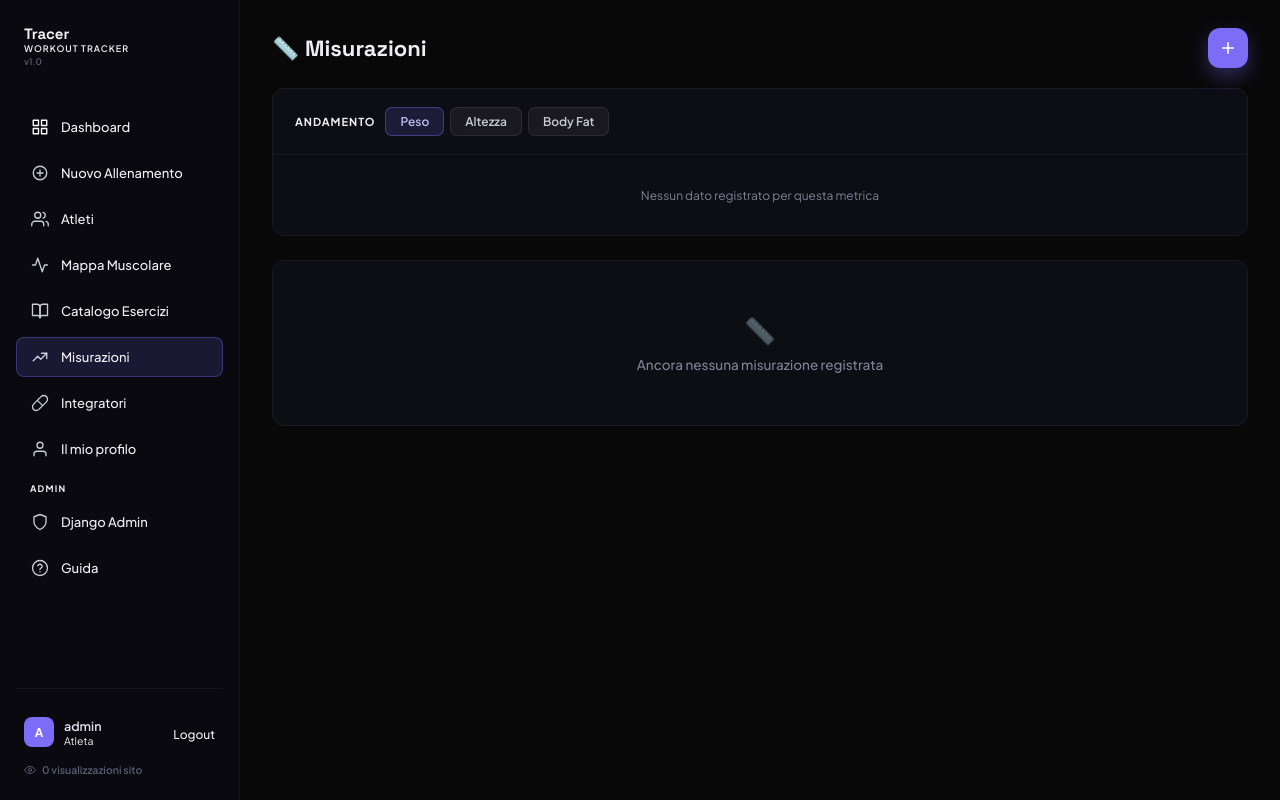
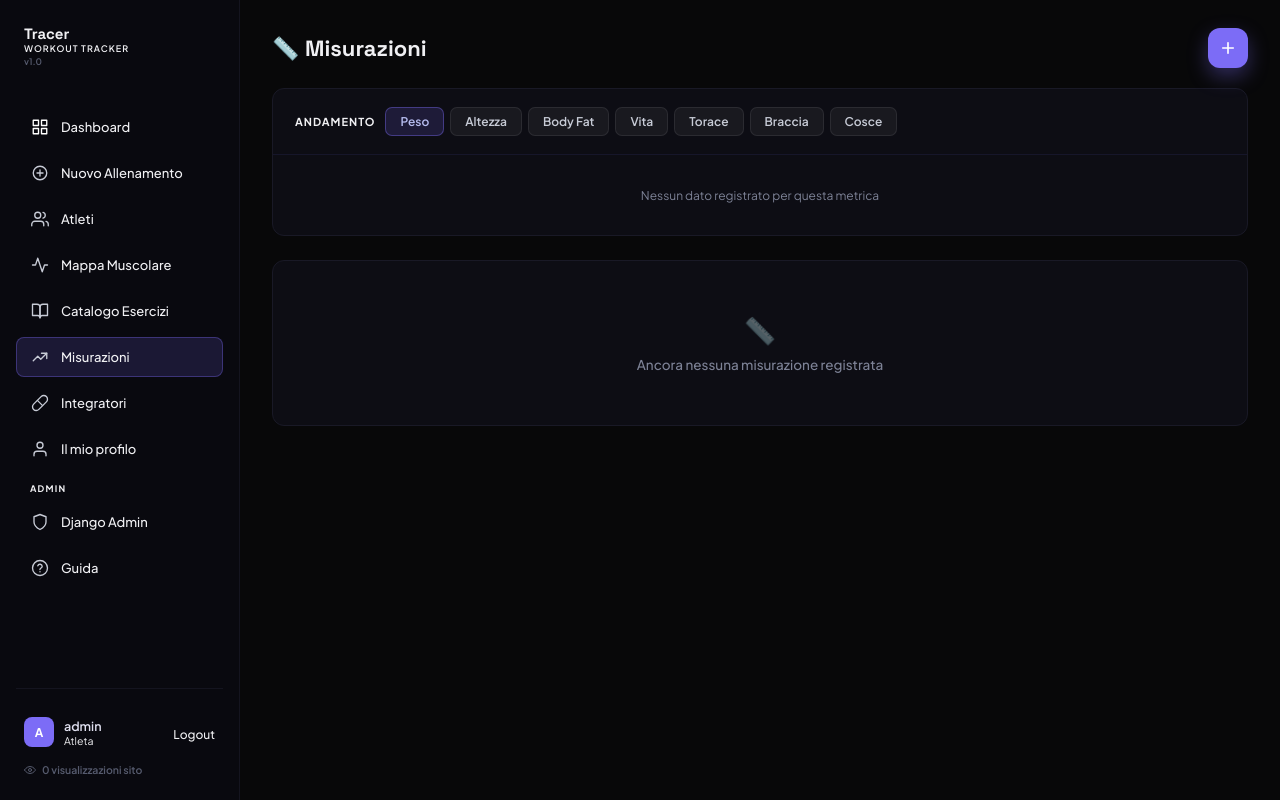
Before and after one commit to alfredoFaro98/TracerGym, a Django app: page /misurazioni/ in a window 1280 px wide. Run offline with Django 5.2, Linux system fonts and the light colour scheme; a user stored in the database is signed in; data that the repository does not hold is empty.

Commit message:
Aggiunge circonferenze (vita, torace, braccia, cosce) alle misurazioni
Quattro nuovi campi opzionali su BodyMetric, gestiti come gli altri:
form di aggiunta/modifica, badge nello storico e propria scheda nel
grafico di andamento.

Co-Authored-By: Claude Sonnet 5 <noreply@anthropic.com>

```diff
--- a/tracker/models.py
+++ b/tracker/models.py
@@ -107,6 +107,10 @@ class BodyMetric(models.Model):
     peso_kg = models.DecimalField(max_digits=5, decimal_places=2, null=True, blank=True)
     altezza_cm = models.DecimalField(max_digits=5, decimal_places=1, null=True, blank=True)
     body_fat_pct = models.DecimalField(max_digits=4, decimal_places=1, null=True, blank=True)
+    vita_cm = models.DecimalField(max_digits=5, decimal_places=1, null=True, blank=True)
+    torace_cm = models.DecimalField(max_digits=5, decimal_places=1, null=True, blank=True)
+    braccia_cm = models.DecimalField(max_digits=5, decimal_places=1, null=True, blank=True)
+    cosce_cm = models.DecimalField(max_digits=5, decimal_places=1, null=True, blank=True)
     note = models.CharField(max_length=100, blank=True, default='')
 
     class Meta:
--- a/tracker/templates/tracker/misurazioni.html
+++ b/tracker/templates/tracker/misurazioni.html
@@ -38,6 +38,22 @@
                     <span style="font-size: 10px; font-weight: 700; letter-spacing: .06em; color: #7d8296;">BODY FAT (%)</span>
                     <input type="number" step="0.1" name="body_fat_pct" placeholder="Opz." min="0" max="100" class="tracer-input" style="width: 100px;">
                 </div>
+                <div style="display: flex; flex-direction: column; gap: 6px;">
+                    <span style="font-size: 10px; font-weight: 700; letter-spacing: .06em; color: #7d8296;">VITA (CM)</span>
+                    <input type="number" step="0.1" name="vita_cm" placeholder="Opz." min="0" class="tracer-input" style="width: 100px;">
+                </div>
+                <div style="display: flex; flex-direction: column; gap: 6px;">
+                    <span style="font-size: 10px; font-weight: 700; letter-spacing: .06em; color: #7d8296;">TORACE (CM)</span>
+                    <input type="number" step="0.1" name="torace_cm" placeholder="Opz." min="0" class="tracer-input" style="width: 100px;">
+                </div>
+                <div style="display: flex; flex-direction: column; gap: 6px;">
+                    <span style="font-size: 10px; font-weight: 700; letter-spacing: .06em; color: #7d8296;">BRACCIA (CM)</span>
+                    <input type="number" step="0.1" name="braccia_cm" placeholder="Opz." min="0" class="tracer-input" style="width: 100px;">
+                </div>
+                <div style="display: flex; flex-direction: column; gap: 6px;">
+                    <span style="font-size: 10px; font-weight: 700; letter-spacing: .06em; color: #7d8296;">COSCE (CM)</span>
+                    <input type="number" step="0.1" name="cosce_cm" placeholder="Opz." min="0" class="tracer-input" style="width: 100px;">
+                </div>
                 <div style="display: flex; flex-direction: column; gap: 6px; flex: 1; min-width: 200px;">
                     <span style="font-size: 10px; font-weight: 700; letter-spacing: .06em; color: #7d8296;">NOTE</span>
                     <input type="text" name="note" placeholder="Opzionale, max 100 caratteri" maxlength="100" class="tracer-input" style="width: 100%;">
@@ -56,6 +72,10 @@
                 <button type="button" class="metric-tab" data-metric="peso" onclick="selectMetric('peso')">Peso</button>
                 <button type="button" class="metric-tab" data-metric="altezza" onclick="selectMetric('altezza')">Altezza</button>
                 <button type="button" class="metric-tab" data-metric="body_fat" onclick="selectMetric('body_fat')">Body Fat</button>
+                <button type="button" class="metric-tab" data-metric="vita" onclick="selectMetric('vita')">Vita</button>
+                <button type="button" class="metric-tab" data-metric="torace" onclick="selectMetric('torace')">Torace</button>
+                <button type="button" class="metric-tab" data-metric="braccia" onclick="selectMetric('braccia')">Braccia</button>
+                <button type="button" class="metric-tab" data-metric="cosce" onclick="selectMetric('cosce')">Cosce</button>
             </div>
         </div>
         <div style="padding: 16px 20px; display: flex; align-items: center; justify-content: center; min-height: 80px;">
@@ -82,6 +102,10 @@
                 {% if e.peso_kg %}<span style="font-size: 12.5px; color: #c7cbd6;">⚖️ <b>{{ e.peso_kg }}</b> kg</span>{% endif %}
                 {% if e.altezza_cm %}<span style="font-size: 12.5px; color: #c7cbd6;">📏 <b>{{ e.altezza_cm }}</b> cm</span>{% endif %}
                 {% if e.body_fat_pct %}<span style="font-size: 12.5px; color: #c7cbd6;">📊 <b>{{ e.body_fat_pct }}</b> %</span>{% endif %}
+                {% if e.vita_cm %}<span style="font-size: 12.5px; color: #c7cbd6;">Vita <b>{{ e.vita_cm }}</b> cm</span>{% endif %}
+                {% if e.torace_cm %}<span style="font-size: 12.5px; color: #c7cbd6;">Torace <b>{{ e.torace_cm }}</b> cm</span>{% endif %}
+                {% if e.braccia_cm %}<span style="font-size: 12.5px; color: #c7cbd6;">Braccia <b>{{ e.braccia_cm }}</b> cm</span>{% endif %}
+                {% if e.cosce_cm %}<span style="font-size: 12.5px; color: #c7cbd6;">Cosce <b>{{ e.cosce_cm }}</b> cm</span>{% endif %}
                 {% if e.note %}<span style="font-size: 12.5px; color: #9ba0b3; font-style: italic;">📝 {{ e.note }}</span>{% endif %}
                 <div style="flex: 1;"></div>
                 <span onclick="toggleMetricEdit('{{ e.id }}')" style="font-size: 12px; font-weight: 600; color: #a996ff; padding: 6px 12px; border-radius: 7px; background: rgba(124,108,246,0.12); cursor: pointer; transition: background .12s;" onmouseover="this.style.background='rgba(124,108,246,0.22)'" onmouseout="this.style.background='rgba(124,108,246,0.12)'">Modifica</span>
@@ -116,6 +140,22 @@
                     <div style="display: flex; flex-direction: column; gap: 5px;">
                         <span style="font-size: 9.5px; font-weight: 700; letter-spacing: .06em; color: #7d8296;">BODY FAT (%)</span>
                         <input type="number" step="0.1" name="body_fat_pct" value="{{ e.body_fat_pct|default_if_none:''|stringformat:'s' }}" min="0" max="100" class="tracer-input" style="width: 90px;">
+                    </div>
+                    <div style="display: flex; flex-direction: column; gap: 5px;">
+                        <span style="font-size: 9.5px; font-weight: 700; letter-spacing: .06em; color: #7d8296;">VITA (CM)</span>
+                        <input type="number" step="0.1" name="vita_cm" value="{{ e.vita_cm|default_if_none:''|stringformat:'s' }}" min="0" class="tracer-input" style="width: 90px;">
+                    </div>
+                    <div style="display: flex; flex-direction: column; gap: 5px;">
+                        <span style="font-size: 9.5px; font-weight: 700; letter-spacing: .06em; color: #7d8296;">TORACE (CM)</span>
+                        <input type="number" step="0.1" name="torace_cm" value="{{ e.torace_cm|default_if_none:''|stringformat:'s' }}" min="0" class="tracer-input" style="width: 90px;">
+                    </div>
+                    <div style="display: flex; flex-direction: column; gap: 5px;">
+                        <span style="font-size: 9.5px; font-weight: 700; letter-spacing: .06em; color: #7d8296;">BRACCIA (CM)</span>
+                        <input type="number" step="0.1" name="braccia_cm" value="{{ e.braccia_cm|default_if_none:''|stringformat:'s' }}" min="0" class="tracer-input" style="width: 90px;">
+                    </div>
+                    <div style="display: flex; flex-direction: column; gap: 5px;">
+                        <span style="font-size: 9.5px; font-weight: 700; letter-spacing: .06em; color: #7d8296;">COSCE (CM)</span>
+                        <input type="number" step="0.1" name="cosce_cm" value="{{ e.cosce_cm|default_if_none:''|stringformat:'s' }}" min="0" class="tracer-input" style="width: 90px;">
                     </div>
                     <div style="display: flex; flex-direction: column; gap: 5px; flex: 1; min-width: 180px;">
                         <span style="font-size: 9.5px; font-weight: 700; letter-spacing: .06em; color: #7d8296;">NOTE</span>
@@ -194,8 +234,8 @@ function toggleMetricEdit(id) {
 
 (function() {
     var CHART_DATA = {{ chart_data_json|safe }};
-    var UNITS = { peso: 'kg', altezza: 'cm', body_fat: '%' };
-    var LABELS = { peso: 'Peso', altezza: 'Altezza', body_fat: 'Body Fat' };
+    var UNITS = { peso: 'kg', altezza: 'cm', body_fat: '%', vita: 'cm', torace: 'cm', braccia: 'cm', cosce: 'cm' };
+    var LABELS = { peso: 'Peso', altezza: 'Altezza', body_fat: 'Body Fat', vita: 'Vita', torace: 'Torace', braccia: 'Braccia', cosce: 'Cosce' };
     var placeholder = document.getElementById('metric-placeholder');
     var chartWrap = document.getElementById('metric-chart-wrap');
     var canvas = document.getElementById('metric-canvas');
--- a/tracker/views.py
+++ b/tracker/views.py
@@ -1733,6 +1733,10 @@ def misurazioni(request):
         'peso': [{'date': e.data.strftime('%d/%m/%Y'), 'value': float(e.peso_kg)} for e in chart_entries if e.peso_kg is not None],
         'altezza': [{'date': e.data.strftime('%d/%m/%Y'), 'value': float(e.altezza_cm)} for e in chart_entries if e.altezza_cm is not None],
         'body_fat': [{'date': e.data.strftime('%d/%m/%Y'), 'value': float(e.body_fat_pct)} for e in chart_entries if e.body_fat_pct is not None],
+        'vita': [{'date': e.data.strftime('%d/%m/%Y'), 'value': float(e.vita_cm)} for e in chart_entries if e.vita_cm is not None],
+        'torace': [{'date': e.data.strftime('%d/%m/%Y'), 'value': float(e.torace_cm)} for e in chart_entries if e.torace_cm is not None],
+        'braccia': [{'date': e.data.strftime('%d/%m/%Y'), 'value': float(e.braccia_cm)} for e in chart_entries if e.braccia_cm is not None],
+        'cosce': [{'date': e.data.strftime('%d/%m/%Y'), 'value': float(e.cosce_cm)} for e in chart_entries if e.cosce_cm is not None],
     }
 
     return render(request, 'tracker/misurazioni.html', {
@@ -1754,7 +1758,7 @@ def save_misurazione(request):
 
         # Un campo lasciato vuoto non tocca il valore gia' salvato per quel giorno
         # (evita che il form rapido "+", sempre vuoto, azzeri dati inseriti in precedenza).
-        for field in ('peso_kg', 'altezza_cm', 'body_fat_pct'):
+        for field in ('peso_kg', 'altezza_cm', 'body_fat_pct', 'vita_cm', 'torace_cm', 'braccia_cm', 'cosce_cm'):
             val = request.POST.get(field)
             if val:
                 try:
```
Also changed, not shown: tracker/migrations/0026_bodymetric_circonferenze.py (added).
